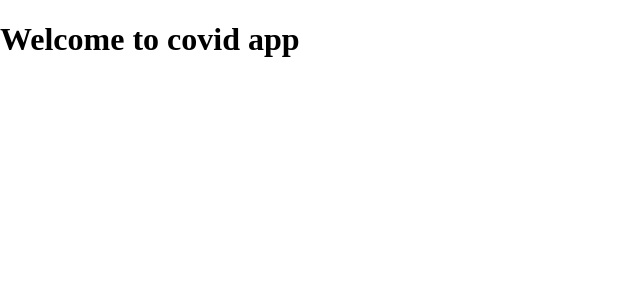
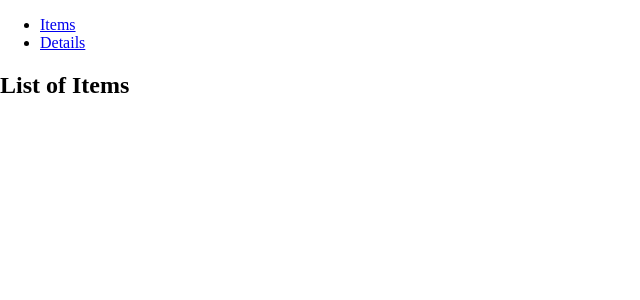
Before and after one commit to mahbubul14/covid-19_tracking_app, a React (Create React App) app: page / in a window 1280 px wide. Shown: the top 300 px of the page, without its empty margins (0-640 px from the left). Built offline with nearby package versions, Linux system fonts and the light colour scheme.

Commit message:
Build file structures and prepare navigation

```diff
--- a/package.json
+++ b/package.json
@@ -8,6 +8,7 @@
     "@testing-library/user-event": "^12.1.10",
     "react": "^17.0.2",
     "react-dom": "^17.0.2",
+    "react-router-dom": "^6.0.2",
     "react-scripts": "4.0.3",
     "web-vitals": "^1.0.1"
   },
--- a/src/App.js
+++ b/src/App.js
@@ -1,10 +1,21 @@
+import React from 'react';
+import { BrowserRouter as Router, Routes, Route } from 'react-router-dom';
+import Navbar from './component/Navbar';
+import Details from './component/Details';
+import Items from './component/Items';
 import './App.css';
 
 function App() {
   return (
-    <div className="App">
-      <h1>Welcome to covid app</h1>
-    </div>
+    <Router>
+      <Navbar />
+      <Routes>
+        <Route path="/" element={<Items />} />
+      </Routes>
+      <Routes>
+        <Route path="/details" element={<Details />} />
+      </Routes>
+    </Router>
   );
 }
 
--- /dev/null
+++ b/src/component/Details.js
@@ -0,0 +1,6 @@
+import React from 'react';
+
+const Details = () => (
+  <h2>Details page</h2>
+);
+export default Details;
--- /dev/null
+++ b/src/component/Items.js
@@ -0,0 +1,6 @@
+import React from 'react';
+
+const Items = () => (
+  <h2>List of Items</h2>
+);
+export default Items;
--- /dev/null
+++ b/src/component/Navbar.js
@@ -0,0 +1,16 @@
+import React from 'react';
+import { NavLink } from 'react-router-dom';
+
+const Navbar = () => (
+  <nav>
+    <ul>
+      <li>
+        <NavLink to="/">Items</NavLink>
+      </li>
+      <li>
+        <NavLink to="/details">Details</NavLink>
+      </li>
+    </ul>
+  </nav>
+);
+export default Navbar;
```
Also changed, not shown: src/redux/configureStore.js (added), src/redux/covid/covid.js (added), 1 other file (tests, documents, lock files or other folders).
